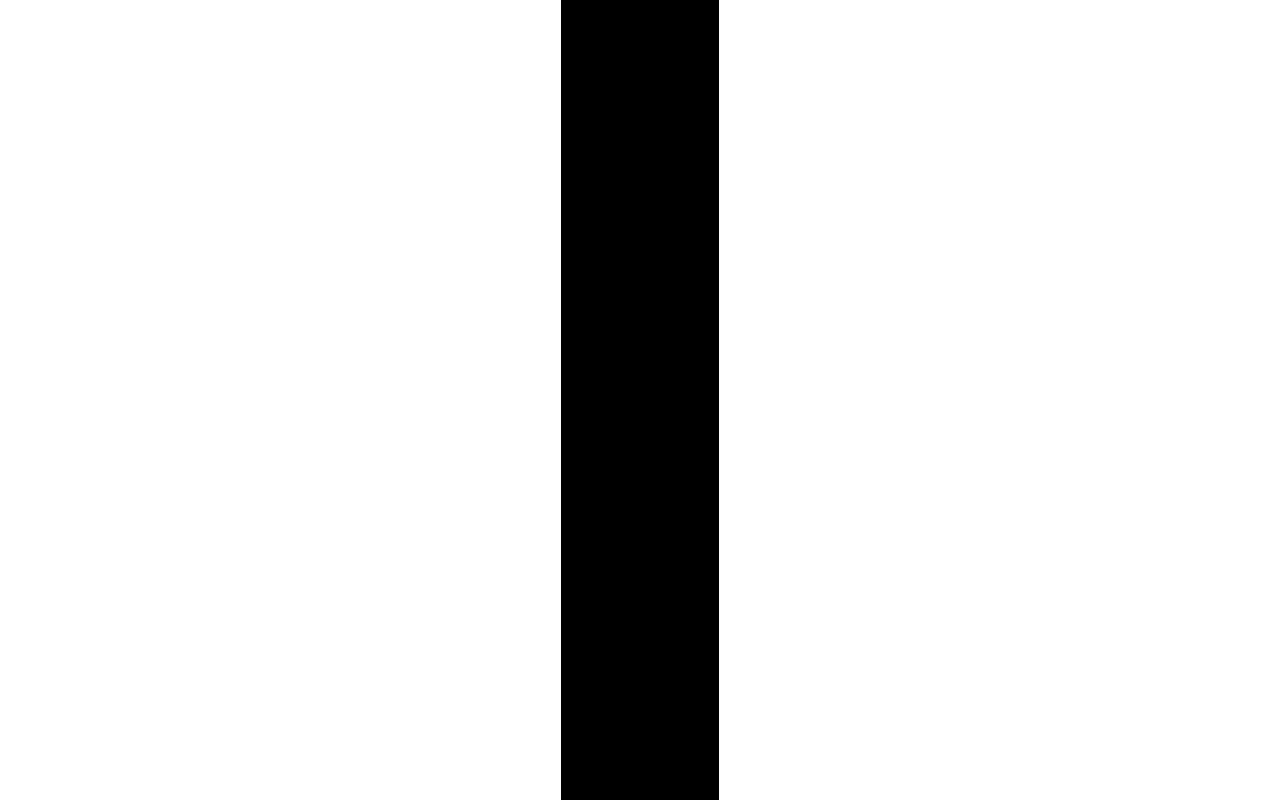
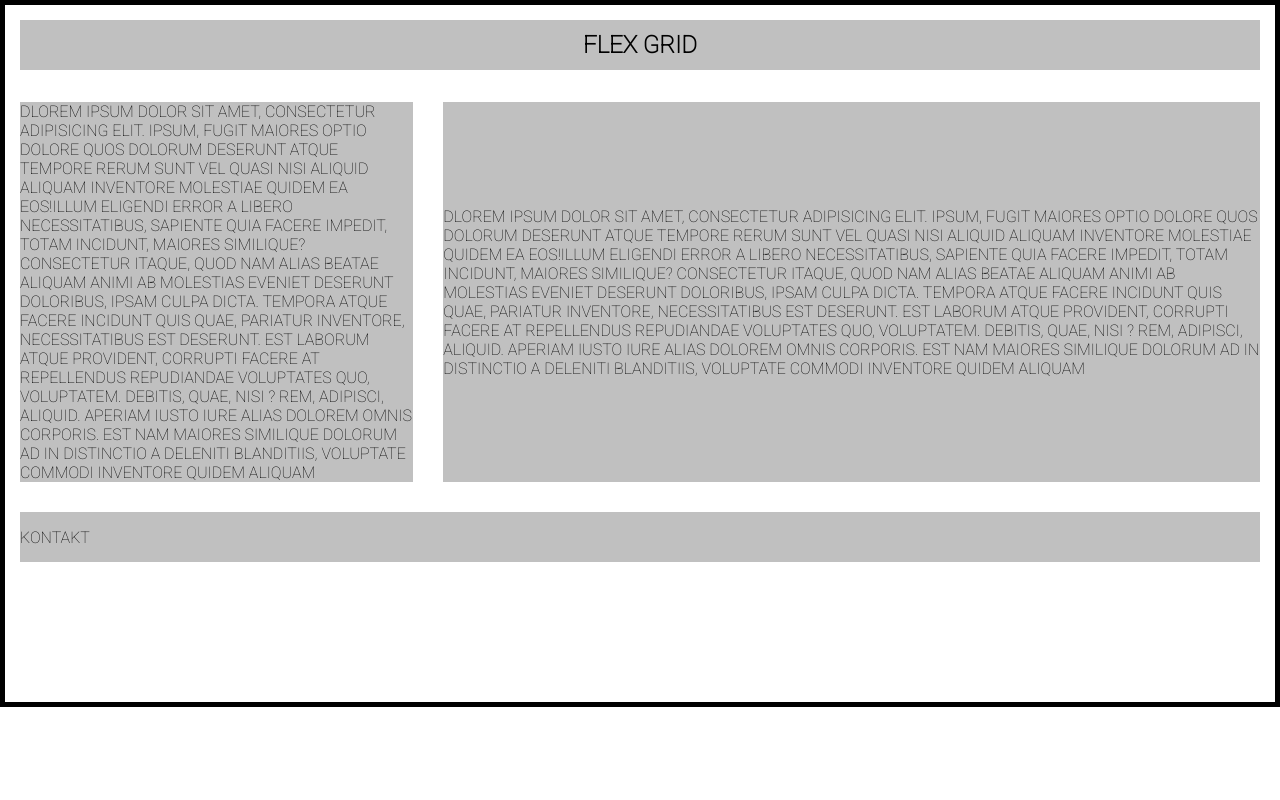
Before and after one commit to MaciejStrozniak/maciejstrozniak.github.io, a plain HTML site: page AtomTest/Strony/grid.html in a window 1280 px wide. Shown: the top 800 px of the page. Drawn offline with Linux system fonts and the light colour scheme.

Commit message:
flexGrid add

```diff
--- a/AtomTest/Strony/grid.html
+++ b/AtomTest/Strony/grid.html
@@ -1,28 +1,3 @@
-<!-- <!DOCTYPE html>
-<html lang="en" dir="ltr">
-  <head>
-    <meta charset="utf-8">
-    <meta name="viewport" content="width=device-width, initial-scale=1">
-    <link rel="preconnect" href="https://fonts.gstatic.com">
-    <link href="https://fonts.googleapis.com/css2?family=Roboto:wght@100&display=swap" rel="stylesheet">
-
-
-    <title>Grid</title>
-    <link rel="stylesheet" type="text/css" href="../Style/gridStyle.css">
-  </head>
-
-  <body class="grid">
-
-      <div class="responsiveBox"><a href="../Main Index/index.html">1 Main</a></div>
-      <div class="responsiveBox">2</div>
-      <div class="responsiveBox">3</div>
-      <div class="responsiveBox">4</div>
-      <div class="responsiveBox picture1">5</div>
-      <div class="responsiveBox picture2">6</div>
-      <div class="responsiveBox">7</div>
-
-  </body>
-</html> -->
 <!DOCTYPE html>
 <html lang="en" dir="ltr">
   <head>
@@ -36,10 +11,34 @@
   <body>
     <main class="flex">
       <section class="grid">
-        <div class="box"></div>
-        <div class="box"></div>
-
-
+        <div class="gridHead"><h1>Flex grid</h1></div>
+        <div class="box"><p>DLorem ipsum dolor sit amet, consectetur adipisicing
+          elit. Ipsum, fugit maiores optio dolore quos dolorum deserunt atque
+          tempore rerum sunt vel quasi nisi aliquid aliquam inventore molestiae
+          quidem ea eos!Illum eligendi error a libero necessitatibus, sapiente
+          quia facere impedit, totam incidunt, maiores similique? Consectetur
+          itaque, quod nam alias beatae aliquam animi ab molestias eveniet deserunt
+          doloribus, ipsam culpa dicta. tempora atque facere incidunt quis quae,
+          pariatur inventore, necessitatibus est deserunt. Est laborum atque
+          provident, corrupti facere at repellendus repudiandae voluptates quo,
+          voluptatem. Debitis, quae, nisi ? Rem, adipisci, aliquid. Aperiam
+          iusto iure alias dolorem omnis corporis. Est nam maiores similique
+          dolorum ad in distinctio a deleniti blanditiis, voluptate commodi
+          inventore quidem aliquam </p> </div>
+        <div class="box"><p>DLorem ipsum dolor sit amet, consectetur adipisicing
+          elit. Ipsum, fugit maiores optio dolore quos dolorum deserunt atque
+          tempore rerum sunt vel quasi nisi aliquid aliquam inventore molestiae
+          quidem ea eos!Illum eligendi error a libero necessitatibus, sapiente
+          quia facere impedit, totam incidunt, maiores similique? Consectetur
+          itaque, quod nam alias beatae aliquam animi ab molestias eveniet deserunt
+          doloribus, ipsam culpa dicta. tempora atque facere incidunt quis quae,
+          pariatur inventore, necessitatibus est deserunt. Est laborum atque
+          provident, corrupti facere at repellendus repudiandae voluptates quo,
+          voluptatem. Debitis, quae, nisi ? Rem, adipisci, aliquid. Aperiam
+          iusto iure alias dolorem omnis corporis. Est nam maiores similique
+          dolorum ad in distinctio a deleniti blanditiis, voluptate commodi
+          inventore quidem aliquam </p> </div>
+        <div class="boxwide">Kontakt</div>
 
       </section>
     </main>
--- a/AtomTest/Style/gridStyle.css
+++ b/AtomTest/Style/gridStyle.css
@@ -10,76 +10,55 @@
 .flex{
   display: flex;
   justify-content: center;
+  // flex-wrap: wrap;
   align-items: center;
-}
-
-.grid{
-  background-color: red;
-  display: grid;
-  min-width: auto;
-  min-height: 1500px;
-  grid-template: 150px / 150px;
-  border: solid 4px black;
-
-}
-
-.box{
-  min-width: 45px;
-  min-height: 15px;
-  background-color: black;
-}
-
-/* *{
-  margin: 0;
-  padding: 0;
-  box-sizing: border-box;
-  background-color: gray;
-
-  color: black;
-  text-transform: uppercase;
-  font-family: Roboto;
+  flex: 1 6 150rem;
 }
 
 .grid{
   display: grid;
-  border: solid 5px white;
-  min-width: auto;
-  min-height: 45em;
-  grid-gap: 5px;
-  grid-template-rows: repeat(3, 15fr);
-  grid-template-columns: repeat(3, minmax(150px, 15fr));
+  min-width: 100px;
+  max-width: auto;
+  min-height: 400px;
+  // max-height: 100rem;
+  max-height: 100em;
+  // overflow: auto;
+  // grid-gap: 15px;
+  /* grid-template: repeat(3, 150px) / repeat(2, 150fr); */
+  grid-template-columns: 1fr 2fr;
+  grid-template-rows: 0.4fr 2fr 1fr;
+  border: solid 5px black;
 }
 
-.responsiveBox{
-  min-width: 10fr;
-  min-height: 10fr;
-  /* max-width: 11fr; */
-  /* border: solid 4px black;
-  position: relative;
-  background-color: aquamarine;
+.gridHead {
+  font-weight: 800;
 
   display: flex;
   justify-content: center;
-  align-items: center
+  align-items: center;
+  max-height: 50px;
+  grid-column: 1 / 3;
+  border: solid 15px white;
+  background-color: #c0c0c0;
 }
 
-.picture1{
-  background-image: url("../Grafika/contactGraphic.jpg");
-  height: auto;
-  width: auto;
-  background-size: cover;
-  background-repeat: no-repeat;
-
-  grid-column: 2 / 4;
+.box{
+  display: flex;
+  flex-wrap: wrap;
+  justify-content: center;
+  align-items: center;
+  min-width: 40fr;
+  min-height: 4fr;
+  border: solid 15px white;
+  background-color: #c0c0c0;
 }
 
-.picture2{
-  background-image: url("../Grafika/mountain.jpg");
-  height: auto;
-  width: auto;
-
-  background-size: cover;
-  background-repeat: no-repeat;
-
+.boxwide{
+  display: flex;
+  justify-content: start;
+  align-items: center;
+  max-height: 50px;
   grid-column: 1 / 3;
-} */
+  border: solid 15px white;
+  background-color: #c0c0c0;
+}
```
